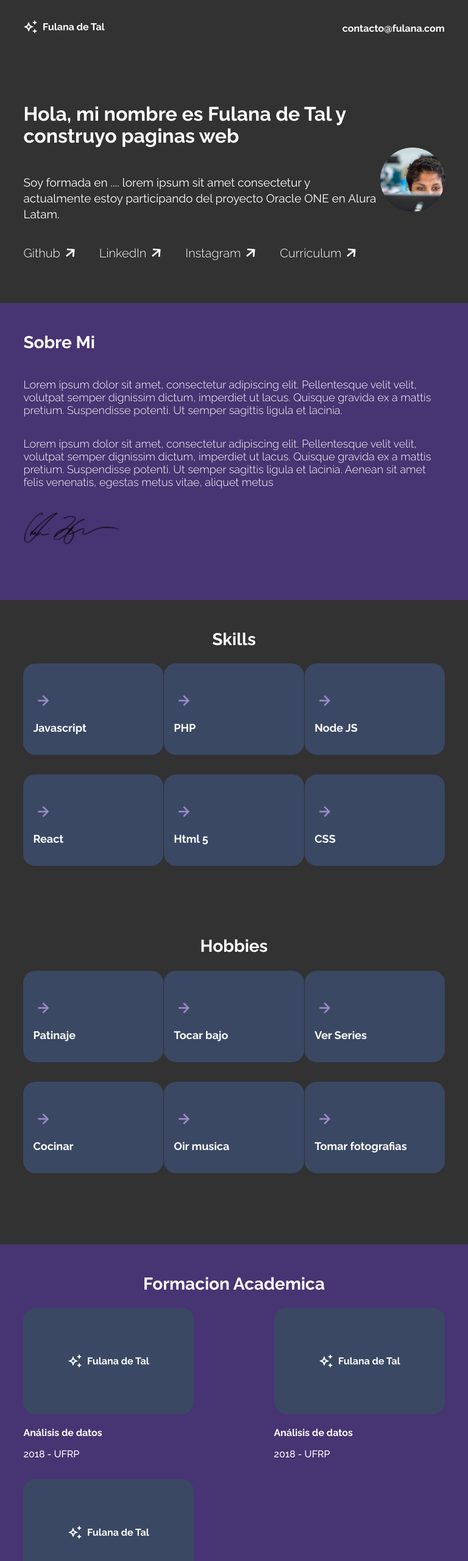
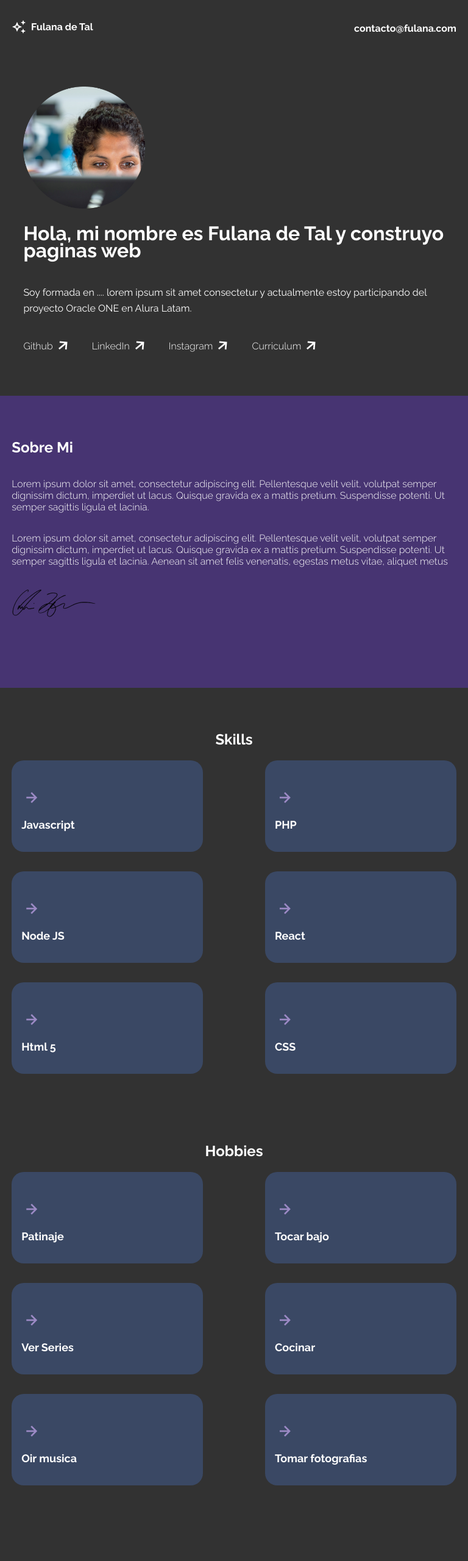
Before and after one commit to MrForii/Challenge-Portfolio-Oracle, a plain HTML site: page index.html in a window 768 px wide. Shown: the top 2560 px of the page at 61% size. Drawn offline with nearby package versions, Linux system fonts and the light colour scheme.

Commit message:
Configuracion Media Querie Mobile

```diff
--- a/assets/css/style.css
+++ b/assets/css/style.css
@@ -47,10 +47,11 @@
     /* Items-2 */
     --item-2-height-lg: 286px;
     --item-2-height-md: 118px;
+    --item-2-height-sm: 118px;
 
     --item-2-width-lg: 368px;
     --item-2-width-md: 224px;
-    --item-2-width-sm: 296px;
+    --item-2-width-sm: 600px;
 
     --item-2-title-font-size-lg: 22px;
     --item-2-title-font-size-md: 20px;
@@ -68,7 +69,7 @@
 
     --item-3-h4-font-size-lg: 24px;
     --item-3-h4-font-size-md: 20px;
-    --item-3-h4-font-size-sm: 16px;
+    --item-3-h4-font-size-sm: 18px;
 
     --item-3-p-font-size-lg: 20px;
     --item-3-p-font-size-md: 16px;
@@ -81,7 +82,7 @@
 
 
 body {
-    width: 75vw;
+    width: min(100vw, 1440px);
     margin: 0 auto;
     background-color: #323232;
     display: flex;
@@ -212,6 +213,7 @@ section {
 
 /* --------------- Estilos AboutMe --------------- */
 .container {
+
     background-color: var(--bg-color-2);
     width: 100vw;
     padding: 50px 0;
@@ -381,7 +383,6 @@ section {
 }
 
 .content-container .items-container .item-3 .btn .left-btn a {
-
     text-decoration: none;
     color: var(--item-logo-color);
 }
@@ -504,10 +505,10 @@ outline: none;
 
 /* Tablet */
 
-@media (min-width: 768px) and (max-width: 1024px) {
+@media (min-width: 769px) and (max-width: 1024px) {
 
     body {
-        width: 90%;
+        width: min(100vw, 769px);
     }
     /* Header */
     .title-container {
@@ -530,6 +531,10 @@ outline: none;
 
     .title-container .title-text p {
         font-size: var(--title-p-font-size-md);
+    }
+
+    .title-container .title-text .title-items a {
+        font-size: var(--title-items-font-size-md);
     }
 
     /* About Me */
@@ -635,3 +640,158 @@ outline: none;
 }
 
 /* Mobile */
+
+@media (max-width: 768px) {
+    body {
+        width: min(90vw, 768px);
+    }
+
+    /* Header */
+
+    .title-container {
+        margin: 50px 0;
+    }
+
+    .head-container{
+        width: 95vw;
+    }
+
+    .head-container .items {
+        display: none;
+    }
+
+    /* Titulo */
+
+    .title-container{
+        display: flex;
+        flex-direction: column-reverse;
+    }
+
+    .title-container .title-img {
+        width: 200px;
+        height: auto;
+        max-height: 500px;
+    }
+
+    .title-container .title-text h1 {
+        font-size: var(--title-font-size-md);
+        line-height: 28px;
+    }
+
+    .title-container .title-text p {
+        font-size: var(--title-p-font-size-sm);
+    }
+
+    .title-container .title-text .title-items a {
+        font-size: var(--title-items-font-size-sm);
+    }
+
+    /* About Me */
+
+    container {
+        padding: 25px 0;
+    }
+
+    .content-container {
+        width: 95%;
+    }
+
+    .content-container h1{
+        font-size: var(--h1-font-size-sm);
+    }
+
+    .content-container p {
+        font-size: var(--p-font-size-sm);
+    }
+
+    .content-container.about {
+        grid-template-columns: 1fr;
+    }
+
+    /* Skills */
+
+    .content-container .item {
+        flex-basis: calc(40% - 10px);
+        margin-bottom: 32px;
+
+        width: var(--item-width-sm);
+        height: var(--item-height-sm);
+    }
+
+    .content-container .item h3 {
+        font-size: var(--item-font-size);
+    }
+
+    /* Formacion */
+
+    .content-container .items-container.edu .logo-cont {
+        width: var(--item-2-width-sm);
+        height: var(--item-2-height-sm);
+        padding: 28px;
+    }
+
+    .content-container .items-container.edu {
+        align-items: center;
+        justify-content: center;
+    }
+
+    .content-container .items-container.edu .item-2 h4 {
+        font-size: var(--item-2-h4-font-size-sm);
+    }
+
+    .content-container .items-container.edu .item-2 p {
+        font-size: var(--item-2-p-font-size-sm);
+    }
+
+    /* Proyectos */
+
+    .content-container .items-container .item-3 {
+        flex-direction: column;
+        align-items: flex-start;
+        margin-bottom: 60px;
+    }
+
+    .content-container .items-container .item-3.reverse {
+        flex-direction: column-reverse;
+        align-items: flex-start;
+    }
+
+    .content-container .items-container .item-3 .item-img {
+        width: 100%;
+        display: flex;
+        justify-content: center;
+        align-items: center;
+    }
+
+    .content-container .items-container .item-3 img {
+        max-width: var(--item-3-width-sm);
+    }
+
+    /* .content-container .items-container .item-description {
+        align-items: flex-start;
+        justify-content: flex-start;
+    } */
+
+    .content-container .items-container .item-3 h4 {
+        font-size: var(--item-3-h4-font-size-sm);
+        font-weight: 700;
+    }
+
+    .content-container .items-container .item-3 p {
+        font-size: var(--item-3-p-font-size-sm);
+    }
+
+    .content-container .items-container .item-3 .btn .left-btn a, .content-container .items-container .item-3 .btn .rigth-btn a {
+        font-size: 14px;
+    }
+
+    /* Contacto */
+
+    .content-container.contact {
+        grid-template-columns: 1fr;
+    }
+
+    .content-container.contact .contact-img {
+        display: none;
+    }
+}
```
